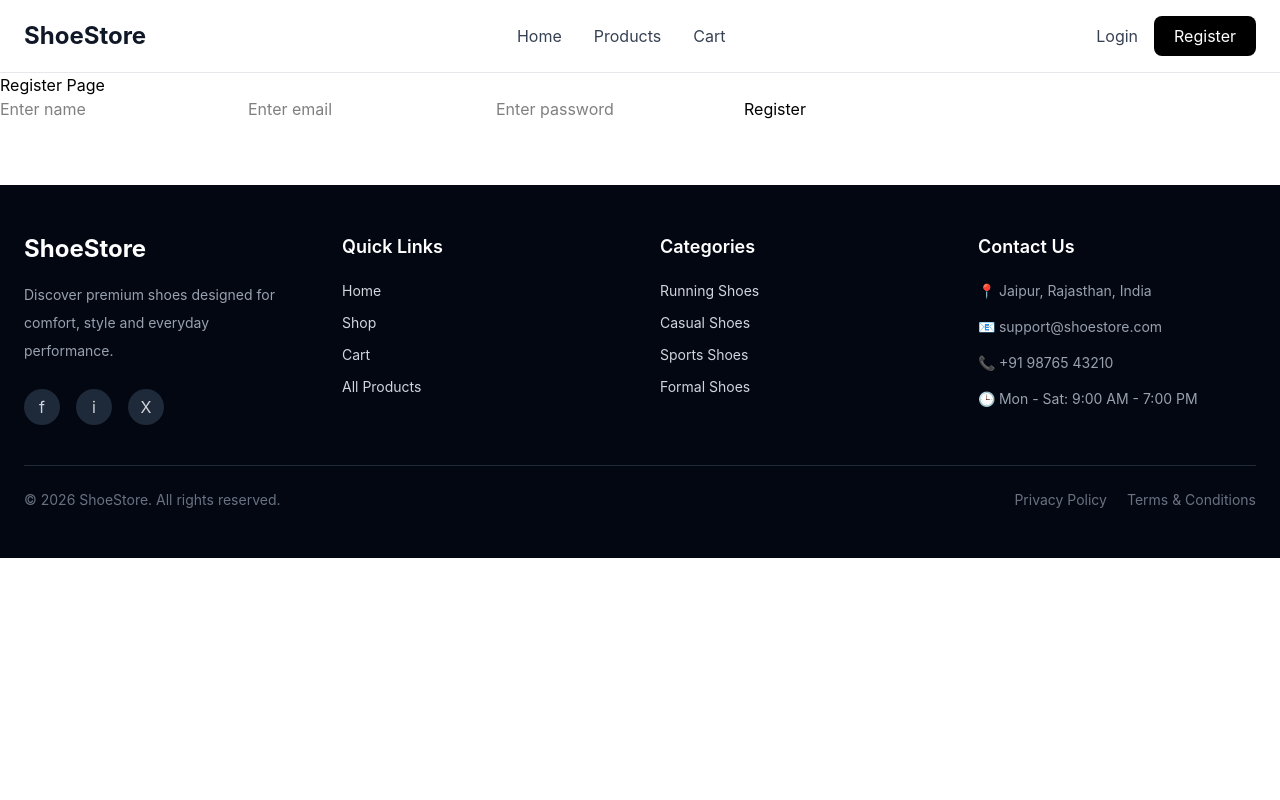
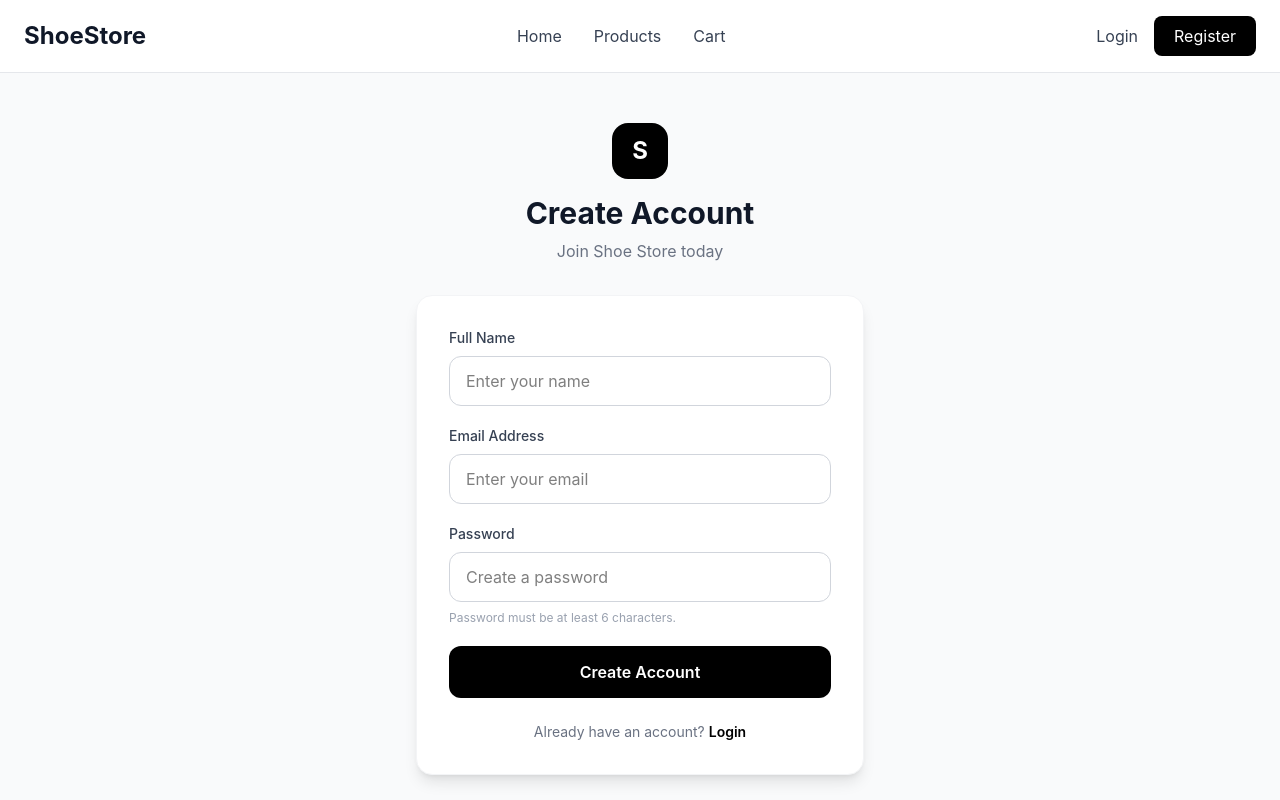
Before and after one commit to Mohitsoni-123/shoe-store, a React (Vite) app in the folder client/: page /register in a window 1280 px wide. Shown: the top 800 px of the page. Built offline with nearby package versions, Linux system fonts and the light colour scheme.

Commit message:
update Login and Register page UI

```diff
--- a/client/src/pages/Login.jsx
+++ b/client/src/pages/Login.jsx
@@ -1,5 +1,5 @@
 import React, { useState } from "react";
-import { useNavigate } from "react-router-dom";
+import { Link, useNavigate } from "react-router-dom";
 import api from "../services/api";
 
 const Login = () => {
@@ -27,46 +27,33 @@ const Login = () => {
       setLoading(true);
       setError("");
 
-      const response = await api.post(
-        "/auth/login",
-        formData
-      );
+      const response = await api.post("/auth/login", formData);
 
       const { token, user } = response.data;
 
       // Save login data
       localStorage.setItem("token", token);
-      localStorage.setItem(
-        "user",
-        JSON.stringify(user)
-      );
+      localStorage.setItem("user", JSON.stringify(user));
 
       // Tell other components that auth changed
-      window.dispatchEvent(
-        new Event("authChanged")
-      );
+      window.dispatchEvent(new Event("authChanged"));
 
       console.log("LOGIN SUCCESS");
       console.log("USER:", user);
       console.log("USER ROLE:", user?.role);
       console.log("TOKEN SAVED:", !!token);
 
-      // =========================
-      // ROLE BASED REDIRECT
-      // =========================
-
+      // Role based redirect
       if (user?.role === "admin") {
         navigate("/admin");
       } else {
         navigate("/dashboard");
       }
-
     } catch (error) {
       console.error("LOGIN ERROR:", error);
 
       setError(
-        error.response?.data?.message ||
-          "Invalid credentials"
+        error.response?.data?.message || "Invalid email or password"
       );
     } finally {
       setLoading(false);
@@ -74,47 +61,115 @@ const Login = () => {
   };
 
   return (
-    <div style={{ padding: "40px" }}>
-      <h1>Login Page</h1>
+    <div className="min-h-screen bg-gray-50 flex items-center justify-center px-4 py-12">
+      <div className="w-full max-w-md">
 
+        {/* Logo / Heading */}
+        <div className="text-center mb-8">
+          <div className="inline-flex items-center justify-center w-14 h-14 bg-black text-white rounded-2xl text-2xl font-bold mb-4">
+            S
+          </div>
+
+          <h1 className="text-3xl font-bold text-gray-900">
+            Welcome Back
+          </h1>
+
+          <p className="text-gray-500 mt-2">
+            Login to your Shoe Store account
+          </p>
+        </div>
+
+        {/* Card */}
+        <div className="bg-white rounded-2xl shadow-lg border border-gray-100 p-8">
+
+          {/* Error */}
           {error && (
-        <p style={{ color: "red" }}>
+            <div className="mb-6 rounded-lg bg-red-50 border border-red-200 px-4 py-3">
+              <p className="text-sm text-red-600">
                 {error}
               </p>
+            </div>
           )}
 
-      <form onSubmit={handleSubmit}>
-        <div style={{ marginBottom: "15px" }}>
+          <form onSubmit={handleSubmit} className="space-y-5">
+
+            {/* Email */}
+            <div>
+              <label className="block text-sm font-medium text-gray-700 mb-2">
+                Email Address
+              </label>
+
               <input
                 type="email"
                 name="email"
-            placeholder="Enter email"
+                placeholder="Enter your email"
                 value={formData.email}
                 onChange={handleChange}
                 required
+                className="w-full px-4 py-3 border border-gray-300 rounded-xl outline-none transition focus:border-black focus:ring-2 focus:ring-gray-200"
               />
             </div>
 
-        <div style={{ marginBottom: "15px" }}>
+            {/* Password */}
+            <div>
+              <div className="flex items-center justify-between mb-2">
+                <label className="block text-sm font-medium text-gray-700">
+                  Password
+                </label>
+
+                <button
+                  type="button"
+                  className="text-sm text-gray-500 hover:text-black"
+                >
+                  Forgot password?
+                </button>
+              </div>
+
               <input
                 type="password"
                 name="password"
-            placeholder="Enter password"
+                placeholder="Enter your password"
                 value={formData.password}
                 onChange={handleChange}
                 required
+                className="w-full px-4 py-3 border border-gray-300 rounded-xl outline-none transition focus:border-black focus:ring-2 focus:ring-gray-200"
               />
             </div>
 
+            {/* Login Button */}
             <button
               type="submit"
               disabled={loading}
+              className="w-full bg-black text-white py-3.5 rounded-xl font-semibold transition hover:bg-gray-800 disabled:bg-gray-400 disabled:cursor-not-allowed"
             >
-          {loading
-            ? "Logging in..."
-            : "Login"}
+              {loading ? "Logging in..." : "Login"}
             </button>
           </form>
+
+          {/* Register */}
+          <div className="mt-6 text-center">
+            <p className="text-sm text-gray-500">
+              Don't have an account?{" "}
+              <Link
+                to="/register"
+                className="font-semibold text-black hover:underline"
+              >
+                Create Account
+              </Link>
+            </p>
+          </div>
+        </div>
+
+        {/* Back */}
+        <div className="text-center mt-6">
+          <Link
+            to="/"
+            className="text-sm text-gray-500 hover:text-black"
+          >
+            ← Back to Home
+          </Link>
+        </div>
+      </div>
     </div>
   );
 };
--- a/client/src/pages/Register.jsx
+++ b/client/src/pages/Register.jsx
@@ -1,8 +1,6 @@
-import React from 'react'
-import { useState } from 'react'
-import { useNavigate } from 'react-router-dom';
+import React, { useState } from "react";
+import { Link, useNavigate } from "react-router-dom";
 import api from "../services/api";
-
 
 const Register = () => {
   const navigate = useNavigate();
@@ -16,58 +14,170 @@ const Register = () => {
   const [loading, setLoading] = useState(false);
   const [error, setError] = useState("");
 
-  const handleChange = (e)=>{
+  const handleChange = (e) => {
     setFormData({
       ...formData,
       [e.target.name]: e.target.value,
     });
-  }
+  };
 
-  const handleSubmit = async(e)=>{
+  const handleSubmit = async (e) => {
     e.preventDefault();
 
-    try{
+    try {
       setLoading(true);
       setError("");
 
-      const response = await api.post("http://localhost:5000/api/auth/register", formData);
+      // Use api.js baseURL
+      const response = await api.post(
+        "/auth/register",
+        formData
+      );
 
-      console.log(response.data);
+      console.log("REGISTER RESPONSE:", response.data);
 
-      alert("Registration successfully");
+      alert("Registration successful!");
 
       navigate("/login");
+    } catch (error) {
+      console.error("REGISTER ERROR:", error);
 
-    }catch(error){
-      console.log(error);
       setError(
-        error.response?.data?.message || "Something went wrong"
+        error.response?.data?.message ||
+          "Something went wrong"
       );
-    }finally{
+    } finally {
       setLoading(false);
     }
-  }
+  };
+
   return (
-    <div>
-      <h1>Register Page</h1>
+    <div className="min-h-screen bg-gray-50 flex items-center justify-center px-4 py-12">
+      <div className="w-full max-w-md">
 
-      {
-        error && <p>{error}</p>
-      }
+        {/* Logo / Heading */}
+        <div className="text-center mb-8">
+          <div className="inline-flex items-center justify-center w-14 h-14 bg-black text-white rounded-2xl text-2xl font-bold mb-4">
+            S
+          </div>
 
-      <form onSubmit={handleSubmit}>
-        <input type='text' name='name' placeholder='Enter name' value={formData.name} onChange={handleChange} />
+          <h1 className="text-3xl font-bold text-gray-900">
+            Create Account
+          </h1>
 
-        <input type='email' name='email' placeholder='Enter email' value={formData.email} onChange={handleChange} />
+          <p className="text-gray-500 mt-2">
+            Join Shoe Store today
+          </p>
+        </div>
 
-        <input type='password' name='password' placeholder='Enter password' value={formData.password} onChange={handleChange} />
+        {/* Card */}
+        <div className="bg-white rounded-2xl shadow-lg border border-gray-100 p-8">
 
-        <button type='submit' disabled={loading}>
-          {loading ? "Creating Account..." : "Register"}
-        </button>
-      </form>
+          {/* Error */}
+          {error && (
+            <div className="mb-6 rounded-lg bg-red-50 border border-red-200 px-4 py-3">
+              <p className="text-sm text-red-600">
+                {error}
+              </p>
+            </div>
+          )}
+
+          <form onSubmit={handleSubmit} className="space-y-5">
+
+            {/* Name */}
+            <div>
+              <label className="block text-sm font-medium text-gray-700 mb-2">
+                Full Name
+              </label>
+
+              <input
+                type="text"
+                name="name"
+                placeholder="Enter your name"
+                value={formData.name}
+                onChange={handleChange}
+                required
+                className="w-full px-4 py-3 border border-gray-300 rounded-xl outline-none transition focus:border-black focus:ring-2 focus:ring-gray-200"
+              />
+            </div>
+
+            {/* Email */}
+            <div>
+              <label className="block text-sm font-medium text-gray-700 mb-2">
+                Email Address
+              </label>
+
+              <input
+                type="email"
+                name="email"
+                placeholder="Enter your email"
+                value={formData.email}
+                onChange={handleChange}
+                required
+                className="w-full px-4 py-3 border border-gray-300 rounded-xl outline-none transition focus:border-black focus:ring-2 focus:ring-gray-200"
+              />
+            </div>
+
+            {/* Password */}
+            <div>
+              <label className="block text-sm font-medium text-gray-700 mb-2">
+                Password
+              </label>
+
+              <input
+                type="password"
+                name="password"
+                placeholder="Create a password"
+                value={formData.password}
+                onChange={handleChange}
+                required
+                minLength={6}
+                className="w-full px-4 py-3 border border-gray-300 rounded-xl outline-none transition focus:border-black focus:ring-2 focus:ring-gray-200"
+              />
+
+              <p className="text-xs text-gray-400 mt-2">
+                Password must be at least 6 characters.
+              </p>
+            </div>
+
+            {/* Register Button */}
+            <button
+              type="submit"
+              disabled={loading}
+              className="w-full bg-black text-white py-3.5 rounded-xl font-semibold transition hover:bg-gray-800 disabled:bg-gray-400 disabled:cursor-not-allowed"
+            >
+              {loading
+                ? "Creating Account..."
+                : "Create Account"}
+            </button>
+          </form>
+
+          {/* Login */}
+          <div className="mt-6 text-center">
+            <p className="text-sm text-gray-500">
+              Already have an account?{" "}
+              <Link
+                to="/login"
+                className="font-semibold text-black hover:underline"
+              >
+                Login
+              </Link>
+            </p>
+          </div>
+        </div>
+
+        {/* Back */}
+        <div className="text-center mt-6">
+          <Link
+            to="/"
+            className="text-sm text-gray-500 hover:text-black"
+          >
+            ← Back to Home
+          </Link>
+        </div>
+      </div>
     </div>
-  )
-}
+  );
+};
 
-export default Register
+export default Register;
```
Lines whose indentation alone changed are shown as unchanged.
